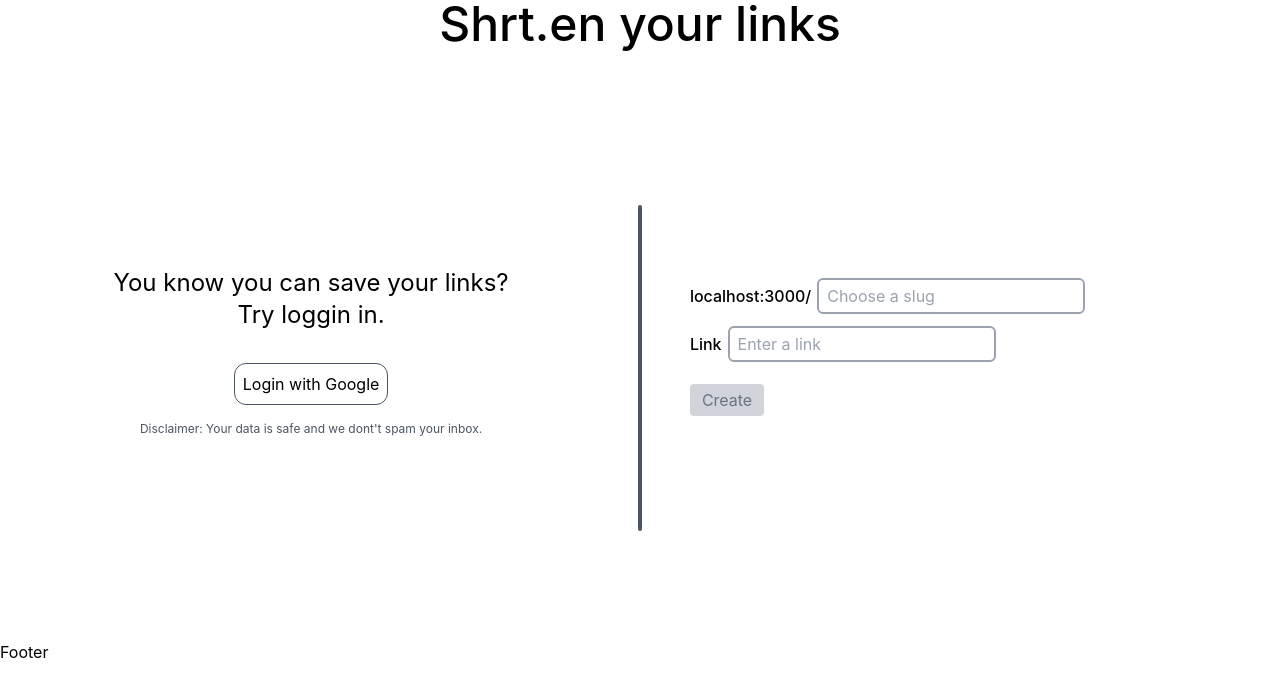
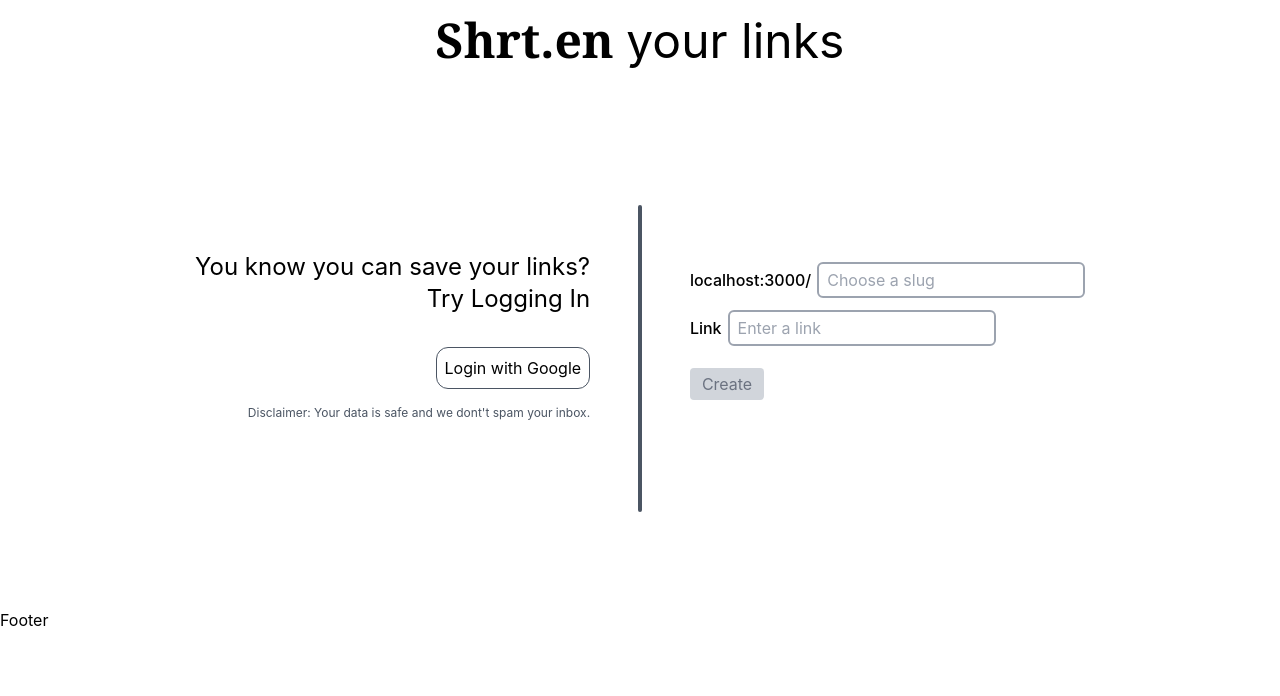
Before and after one commit to abhinav-raman/shrtn, a Next.js app: page / in a window 1280 px wide. Shown: the top 696 px of the page. Built offline with nearby package versions, Linux system fonts and the light colour scheme; no server answers.

Commit message:
Refactored minor UI

```diff
--- a/src/components/Header.tsx
+++ b/src/components/Header.tsx
@@ -1,8 +1,8 @@
 const Header = () => {
 	return (
-		<header className="w-full h-16 flex justify-center">
-			<h1 className="font-medium text-5xl">
-				<span>Shrt.en </span>
+		<header className="w-full h-16 py-4 flex justify-center">
+			<h1 className="text-5xl">
+				<span className="font-bold font-serif">Shrt.en </span>
 				your links
 			</h1>
 		</header>
--- a/src/components/HomeLogin.tsx
+++ b/src/components/HomeLogin.tsx
@@ -9,17 +9,19 @@ type HomeLoginProps = {
 const HomeLogin = ({ userData }: HomeLoginProps) => {
 	if (!userData) {
 		return (
-			<section className="w-1/2 flex justify-center flex-col p-4">
-				<h1 className="w-full text-center text-2xl mb-4">
-					You know you can save your links?
-					<br /> Try loggin in.
-				</h1>
-				<div className="w-full text-center mt-4">
-					<GoogleLoginBtn />
+			<section className="w-1/2 flex justify-center items-end flex-col p-4">
+				<div className="w-4/5 flex items-end flex-col">
+					<h1 className="w-full text-right text-2xl mb-4">
+						You know you can save your links?
+						<br /> Try Logging In
+					</h1>
+					<div className="text-right mt-4">
+						<GoogleLoginBtn />
+					</div>
+					<p className="text-right mt-4 text-xs text-gray-600">
+						Disclaimer: Your data is safe and we dont&apos;t spam your inbox.
+					</p>
 				</div>
-				<p className="w-full text-center mt-4 text-xs text-gray-600">
-					Disclaimer: Your data is safe and we dont&apos;t spam your inbox.
-				</p>
 			</section>
 		);
 	}
--- a/src/pages/index.tsx
+++ b/src/pages/index.tsx
@@ -35,7 +35,7 @@ const Home: NextPage<HomeProps> = ({ userData }: HomeProps) => {
 				<link rel="icon" href="/favicon.ico" />
 			</Head>
 
-			<main className="flex justify-center p-4 h-[calc(80vh-4rem)]">
+			<main className="flex justify-center p-4 h-[calc(80vh-6rem)]">
 				<HomeLogin userData={userData} />
 				<span className="w-[4px] mx-8 bg-gray-600 h-3/5 mt-[10%] rounded"></span>
 				<LinkCreateForm />
```
